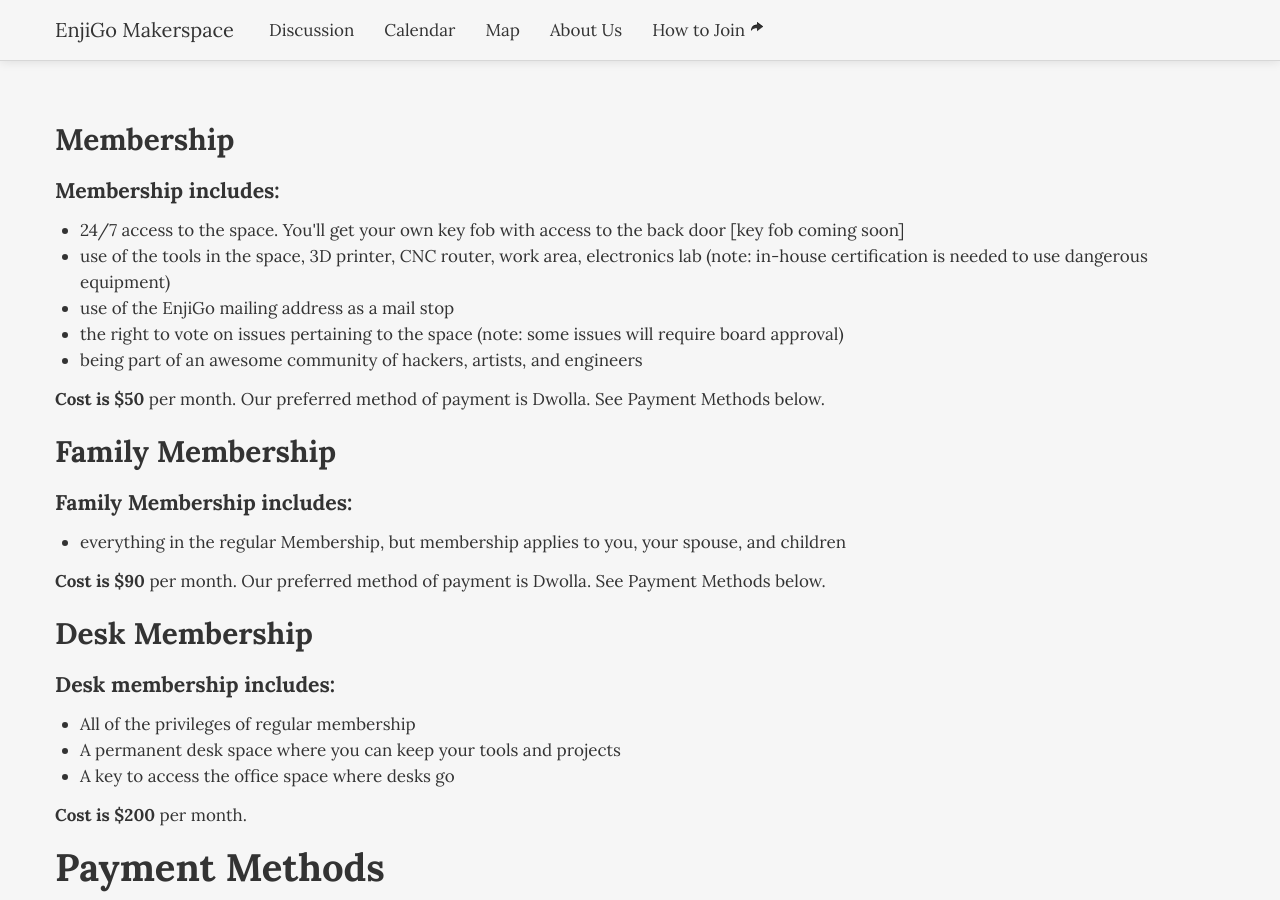
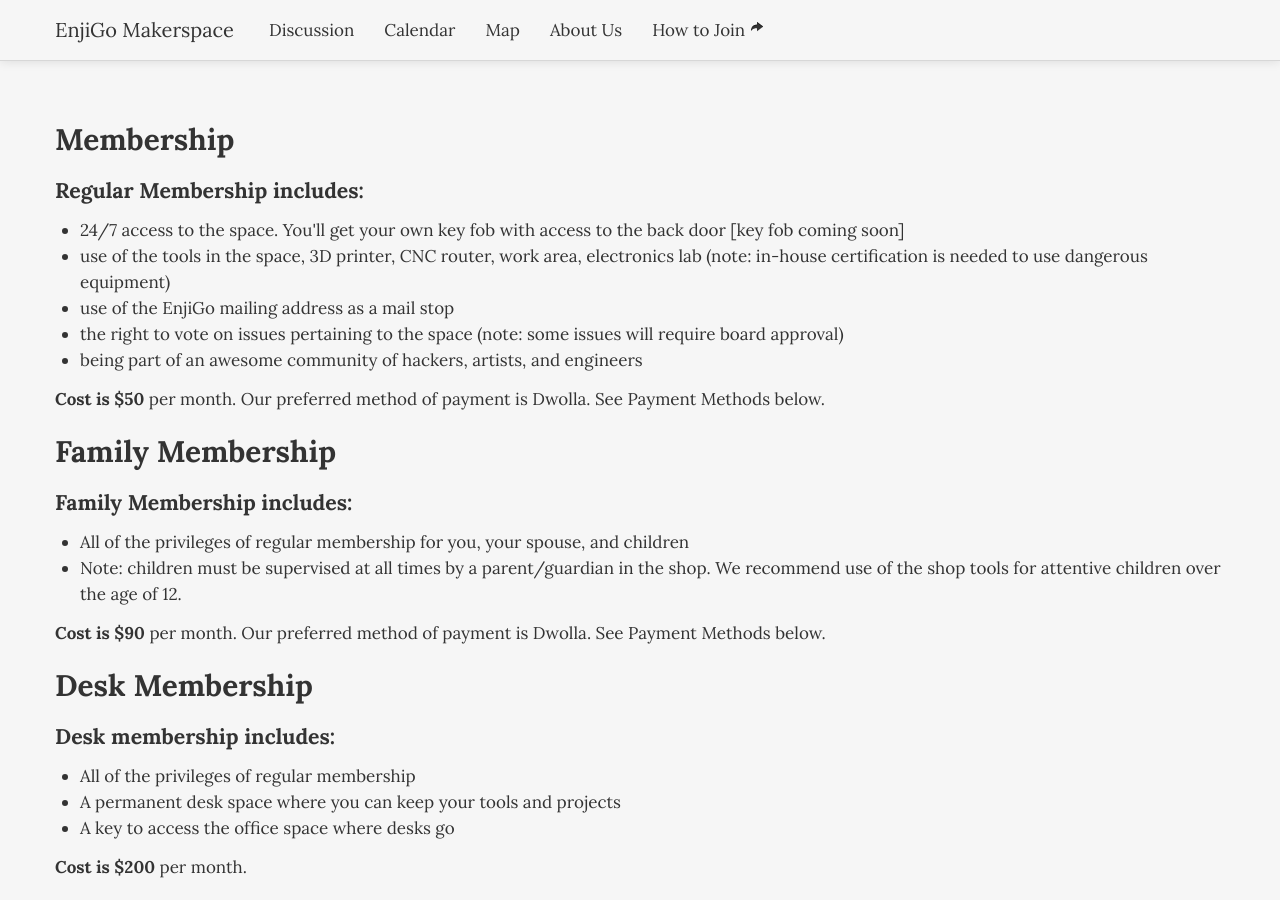
Before and after one commit to makesaltlake/website, a Jekyll site: the page built from join.html, in a window 1280 px wide and 900 px high. Built offline with Jekyll 4.4.1, drawn with Linux system fonts in a browser that asks for light colours.

Commit message:
Update join.html

```diff
--- a/join.html
+++ b/join.html
@@ -6,7 +6,7 @@ title: How to Join
   <div class="row-fluid">
     <h3>Membership</h3>
 
-    <h4>Membership includes:</h4>
+    <h4>Regular Membership includes:</h4>
     <ul>
     <li>24/7 access to the space. You'll get your own key fob with access to the back door [key fob coming soon]</li>
     <li>use of the tools in the space, 3D printer, CNC router, work area, electronics lab (note: in-house certification is needed to use dangerous equipment)</li>
@@ -23,7 +23,8 @@ title: How to Join
 
     <h4>Family Membership includes:</h4>
     <ul>
-    <li>everything in the regular Membership, but membership applies to you, your spouse, and children</li>
+    <li>All of the privileges of regular membership for you, your spouse, and children</li>
+    <li>Note: children must be supervised at all times by a parent/guardian in the shop. We recommend use of the shop tools for attentive children over the age of 12.</li>
     </ul>
 
     <b>Cost is $90</b> per month. Our preferred method of payment is Dwolla. See Payment Methods below.
```
